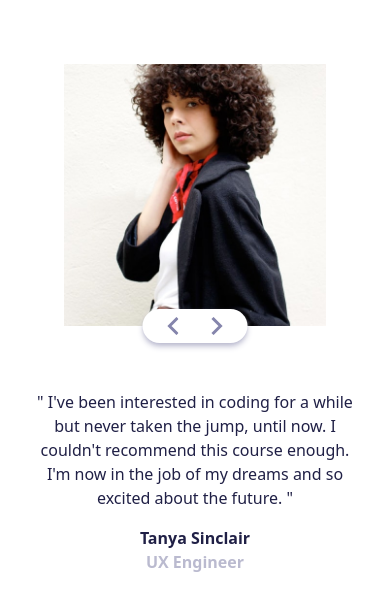
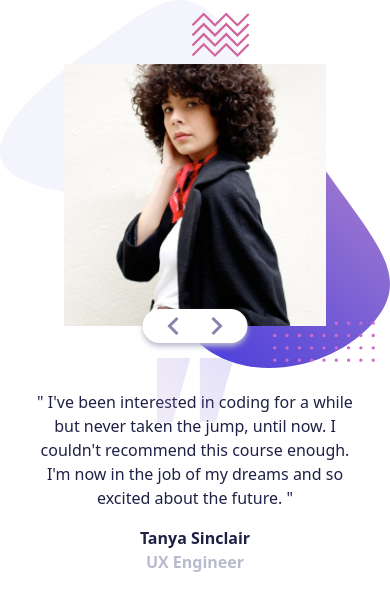
Before and after one commit to emmanueltn007/front-end-mentor-challenges-junior-2, a React (Vite) app in the folder coding-bootcamp-testimonials-slider/: page / in a window 390 px wide. Shown: the top 610 px of the page. Built offline with nearby package versions, Linux system fonts and the light colour scheme.

Commit message:
Added background images

```diff
--- a/coding-bootcamp-testimonials-slider/src/App.jsx
+++ b/coding-bootcamp-testimonials-slider/src/App.jsx
@@ -6,7 +6,7 @@ function App() {
   const testimonials = useTestimonials();
 
   return (
-    <main className="min-h-screen w-screen md:grid md:grid-cols-2 md:p-20 md:place-items-center">
+    <main className="min-h-screen w-screen bg-[url('/images/pattern-curve.svg')] bg-contain md:bg-size-[50%] bg-no-repeat bg-bottom-left md:grid md:grid-cols-2 md:p-20 md:place-items-center">
       <ImageCard {...testimonials} />
       <TestimonialDetailsCard {...testimonials} />
     </main>
--- a/coding-bootcamp-testimonials-slider/src/components/ImageCard.jsx
+++ b/coding-bootcamp-testimonials-slider/src/components/ImageCard.jsx
@@ -1,7 +1,10 @@
 function ImageCard({ handleNext, handlePrev, currentCustomer }) {
 
   return (
-    <div className="relative max-w-md w-full">
+    <div className="relative max-w-md w-full z-50">
+      <div className="absolute -z-5">
+        <img src="/images/pattern-bg.svg" alt="background pattern" />
+      </div>
       <img
         className="w-full h-auto max-md:p-16"
         src={currentCustomer.image}
--- a/coding-bootcamp-testimonials-slider/src/components/TestimonialDetailsCard.jsx
+++ b/coding-bootcamp-testimonials-slider/src/components/TestimonialDetailsCard.jsx
@@ -1,7 +1,10 @@
 function TestimonialDetailsCard({ currentCustomer }) {
 
   return (
-    <div className=" md:pl-8 max-md:px-8 max-md:text-center md:text-2xl flex flex-col gap-4 md:row-start-1">
+    <div className="relative md:pl-8 max-md:px-8 max-md:text-center md:text-2xl flex flex-col gap-4 md:row-start-1">
+      <div className="absolute left-1/2 md:left-24 max-md:-translate-x-1/2 bottom-full translate-y-1/2">
+        <img className="h-16" src="/images/pattern-quotes.svg" alt="background quotes" />
+      </div>
       <p className="text-[hsl(240,38%,20%)]">
         " {currentCustomer.testimonialMessage} "
       </p>
```
